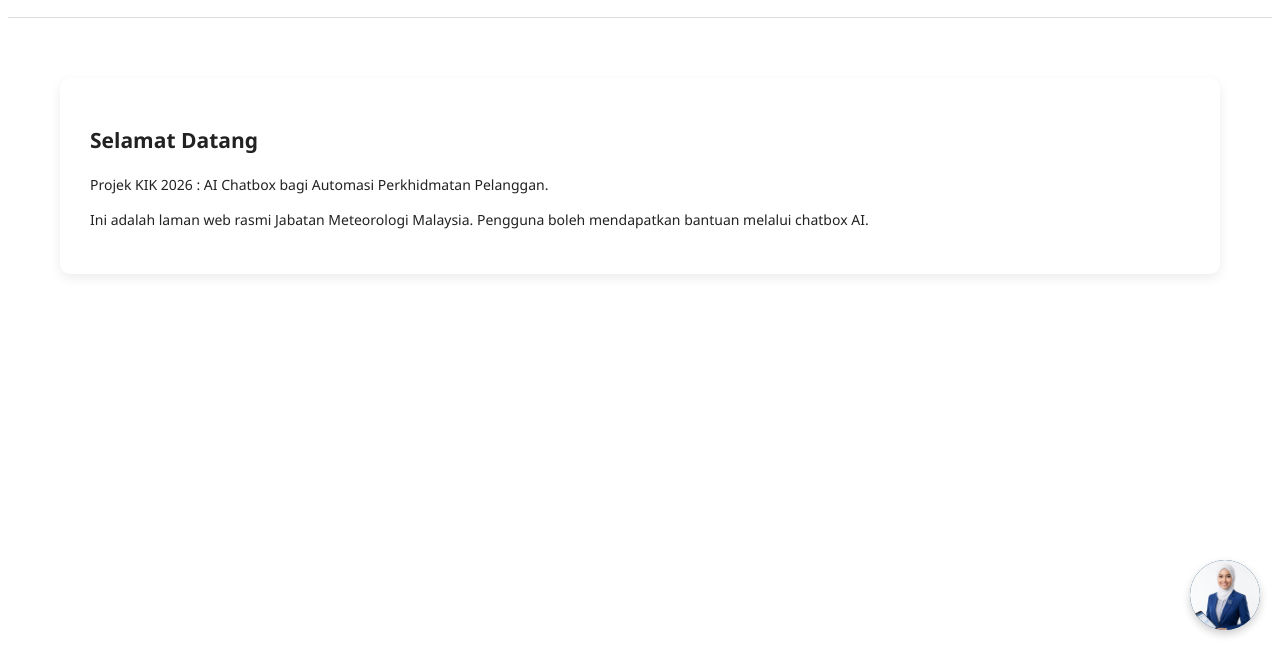
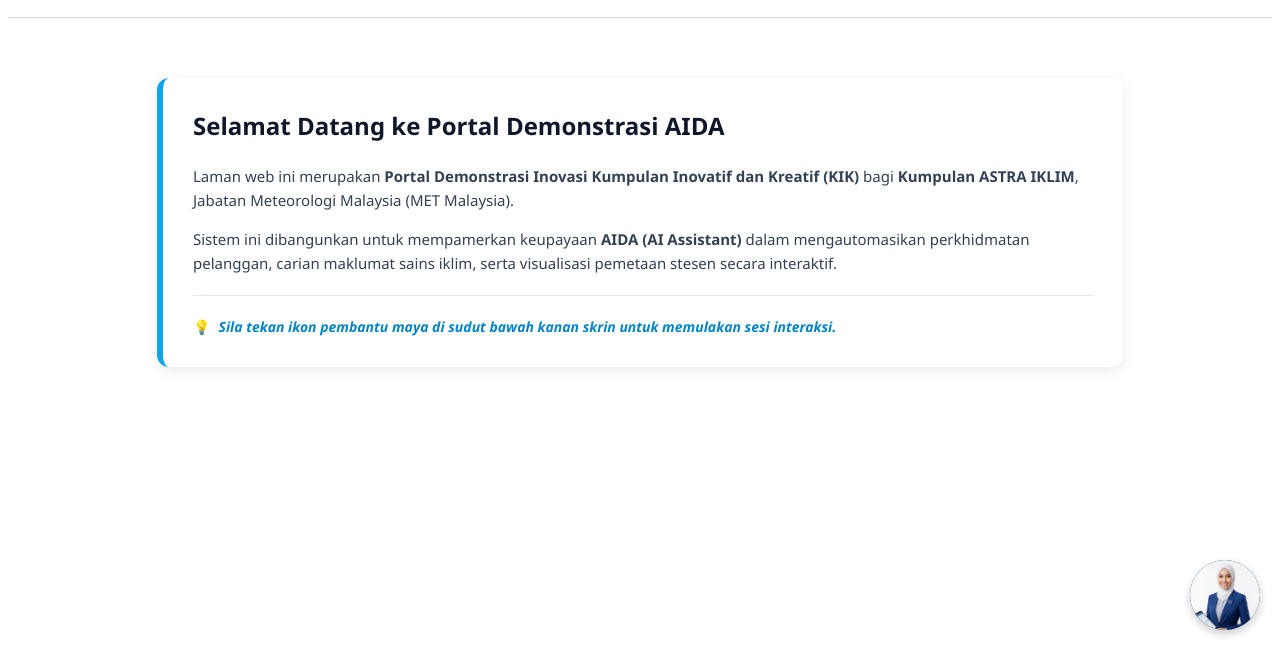
Before and after one commit to xy-rr1/aida-met-kik, a website: page index.html in a window 1280 px wide. Shown: the part 150-800 px from the top of the page. Drawn offline with nearby package versions, Linux system fonts and the light colour scheme.

Commit message:
Add files via upload

```diff
--- a/index.html
+++ b/index.html
@@ -28,12 +28,21 @@
 </header>
 
 <main class="content">
-    <div class="container">
-        <h2>Selamat Datang</h2>
-        <p>Projek KIK 2026 : AI Chatbox bagi Automasi Perkhidmatan Pelanggan.</p>
-        <p>
-            Ini adalah laman web rasmi Jabatan Meteorologi Malaysia.
-            Pengguna boleh mendapatkan bantuan melalui chatbox AI.
+    <div class="container" style="background: #ffffff; border-radius: 12px; padding: 30px; box-shadow: 0 4px 15px rgba(0,0,0,0.08); border-left: 6px solid #0ea5e9; max-width: 900px; margin: 40px auto;">
+        <h2 style="color: #0f172a; margin-top: 0; font-size: 24px; font-weight: 700;">Selamat Datang ke Portal Demonstrasi AIDA</h2>
+
+        <p style="color: #334155; line-height: 1.6; font-size: 15px;">
+            Laman web ini merupakan <b>Portal Demonstrasi Inovasi Kumpulan Inovatif dan Kreatif (KIK)</b> bagi <b>Kumpulan ASTRA IKLIM</b>, Jabatan Meteorologi Malaysia (MET Malaysia).
+        </p>
+
+        <p style="color: #334155; line-height: 1.6; font-size: 15px;">
+            Sistem ini dibangunkan untuk mempamerkan keupayaan <b>AIDA (AI Assistant)</b> dalam mengautomasikan perkhidmatan pelanggan, carian maklumat sains iklim, serta visualisasi pemetaan stesen secara interaktif.
+        </p>
+
+        <hr style="border: 0; border-top: 1px solid #e2e8f0; margin: 20px 0;">
+
+        <p style="color: #0284c7; font-weight: 600; margin-bottom: 0; font-size: 14px; display: flex; align-items: center; gap: 8px;">
+            <span>💡</span> <i>Sila tekan ikon pembantu maya di sudut bawah kanan skrin untuk memulakan sesi interaksi.</i>
         </p>
     </div>
 </main>
```
